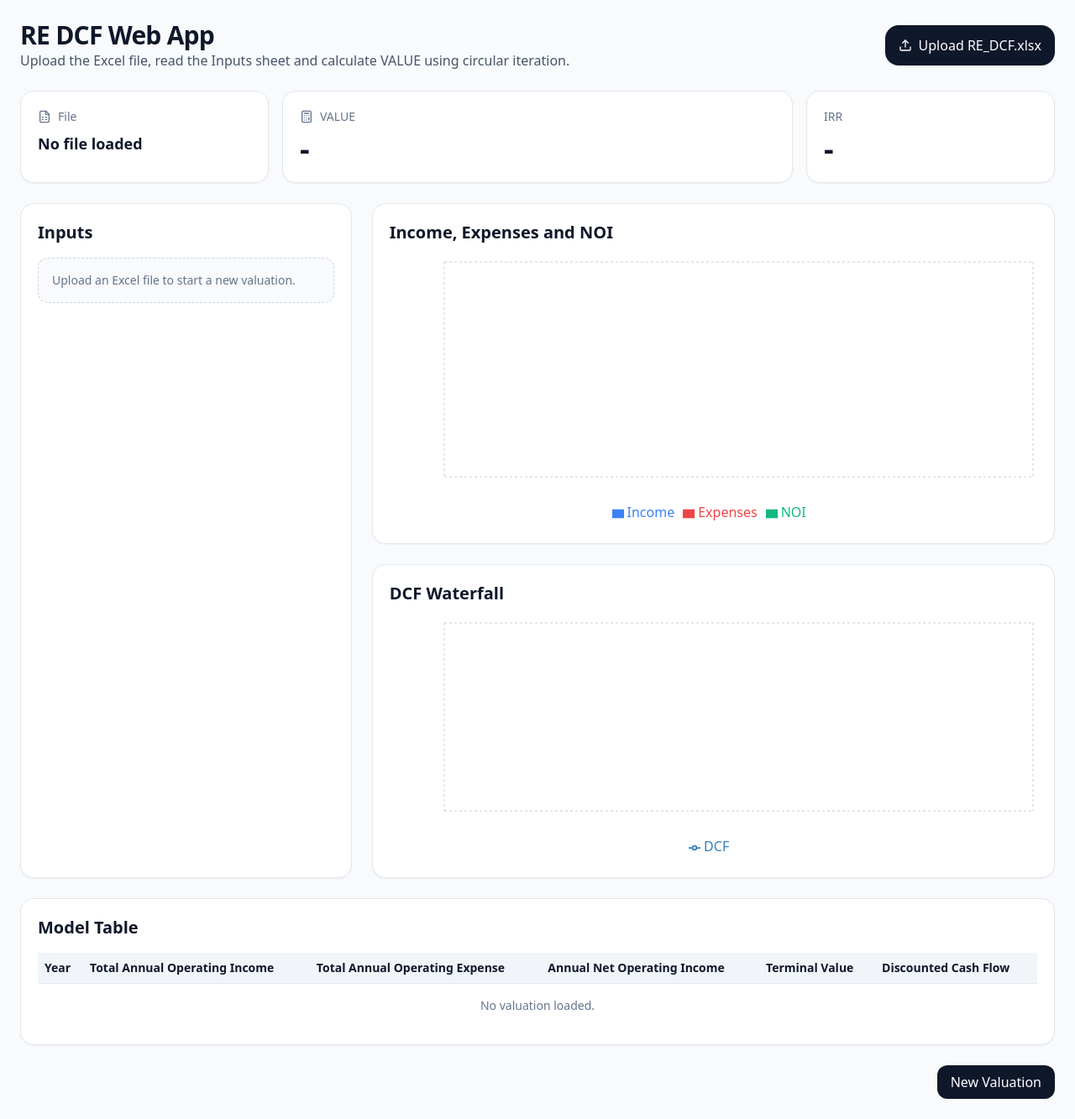
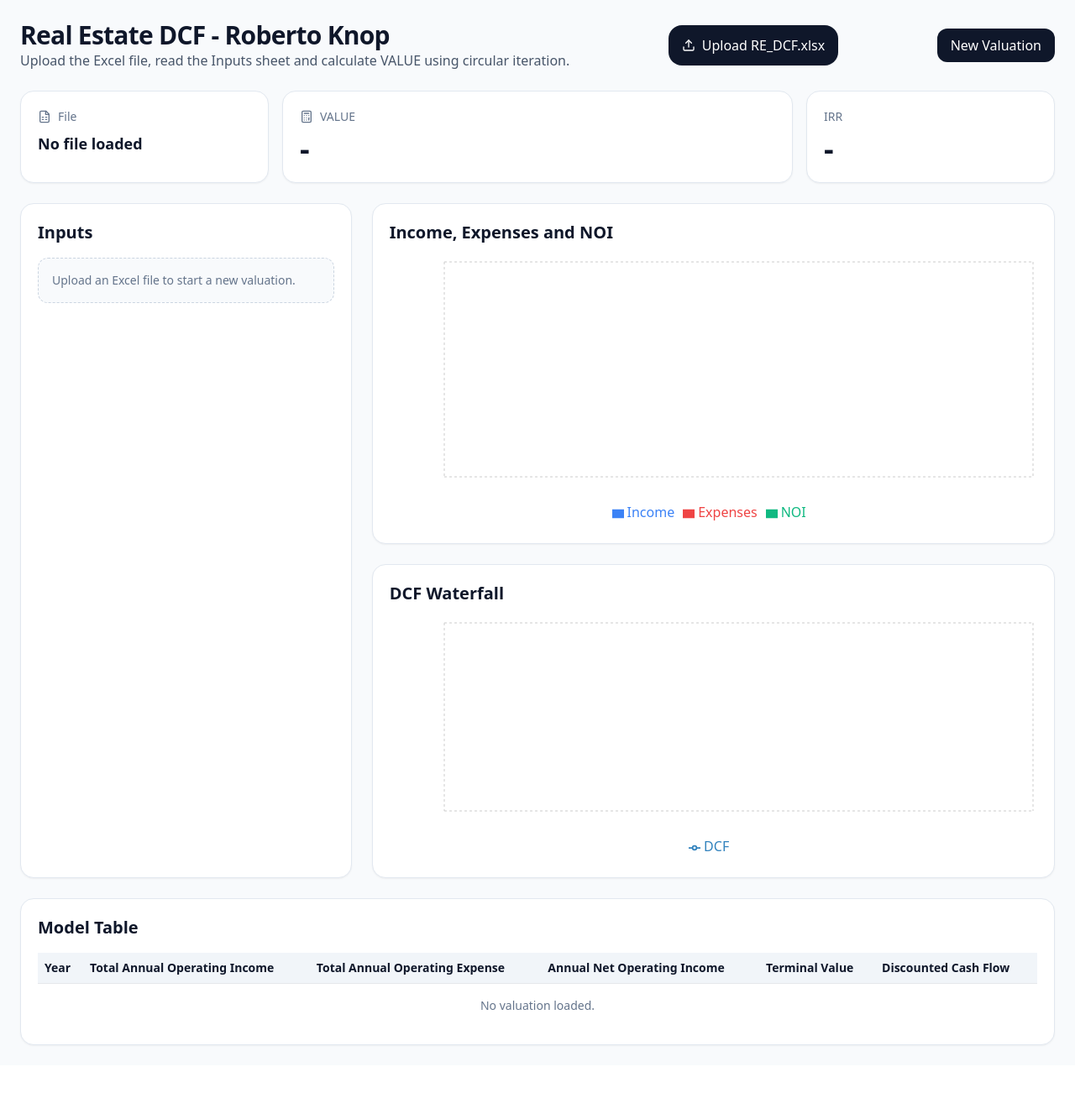
Before and after one commit to rknopmus/re-dcf-model, a React (Vite) app: page / in a window 1280 px wide. Shown: the whole page at 84% size. After the commit the page ends 1269 px from the top, so only its background shows below. Built offline with nearby package versions, Linux system fonts and the light colour scheme.

Commit message:
Update App.jsx

```diff
--- a/src/App.jsx
+++ b/src/App.jsx
@@ -278,7 +278,7 @@ export default function App() {
       <div className="mx-auto max-w-7xl space-y-6">
         <div className="flex flex-col gap-4 md:flex-row md:items-center md:justify-between">
           <div>
-            <h1 className="text-3xl font-bold tracking-tight">RE DCF Web App</h1>
+            <h1 className="text-3xl font-bold tracking-tight">Real Estate DCF - Roberto Knop</h1>
             <p className="text-slate-600">Upload the Excel file, read the Inputs sheet and calculate VALUE using circular iteration.</p>
           </div>
 
@@ -287,6 +287,9 @@ export default function App() {
             Upload RE_DCF.xlsx
             <input key={fileInputKey} type="file" accept=".xlsx,.xls" onChange={handleFileUpload} className="hidden" />
           </label>
+          <Button onClick={startNewValuation} className="rounded-2xl bg-slate-700 hover:bg-slate-600">
+            New Valuation
+          </Button>
         </div>
 
         {error && <div className="rounded-xl border border-red-200 bg-red-50 p-3 text-red-700">{error}</div>}
@@ -417,9 +420,7 @@ export default function App() {
           </CardContent>
         </Card>
 
-        <div className="flex justify-end">
-          <Button onClick={startNewValuation} className="rounded-2xl">New Valuation</Button>
-        </div>
+
       </div>
     </div>
   );
```
